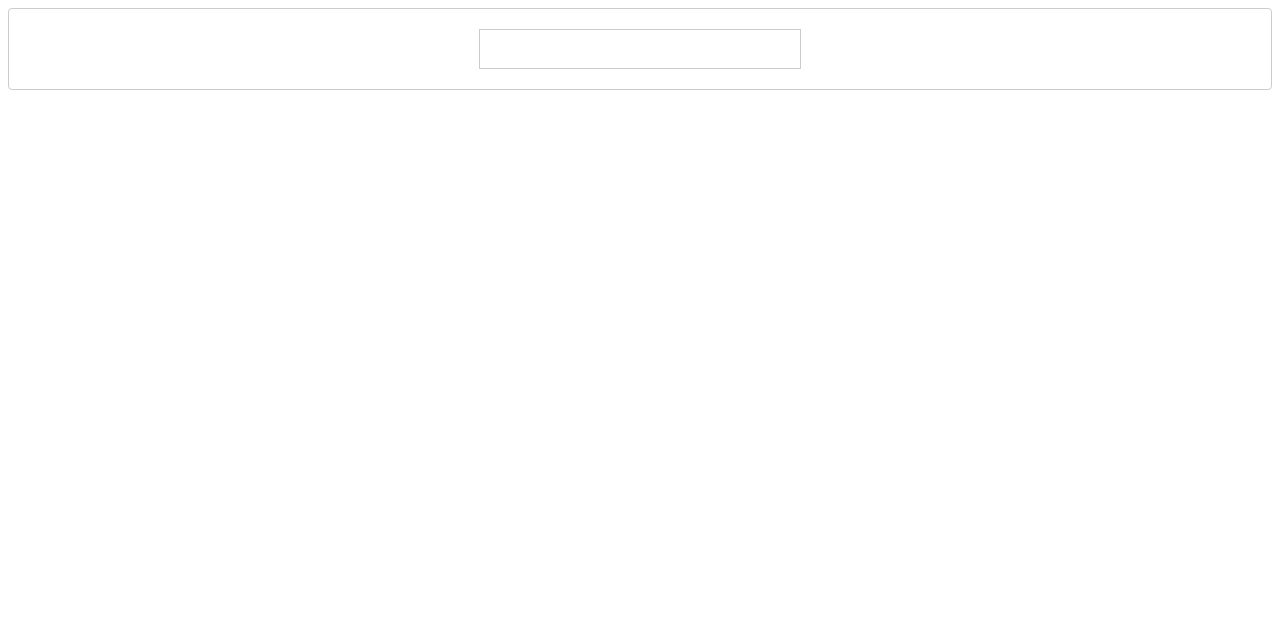
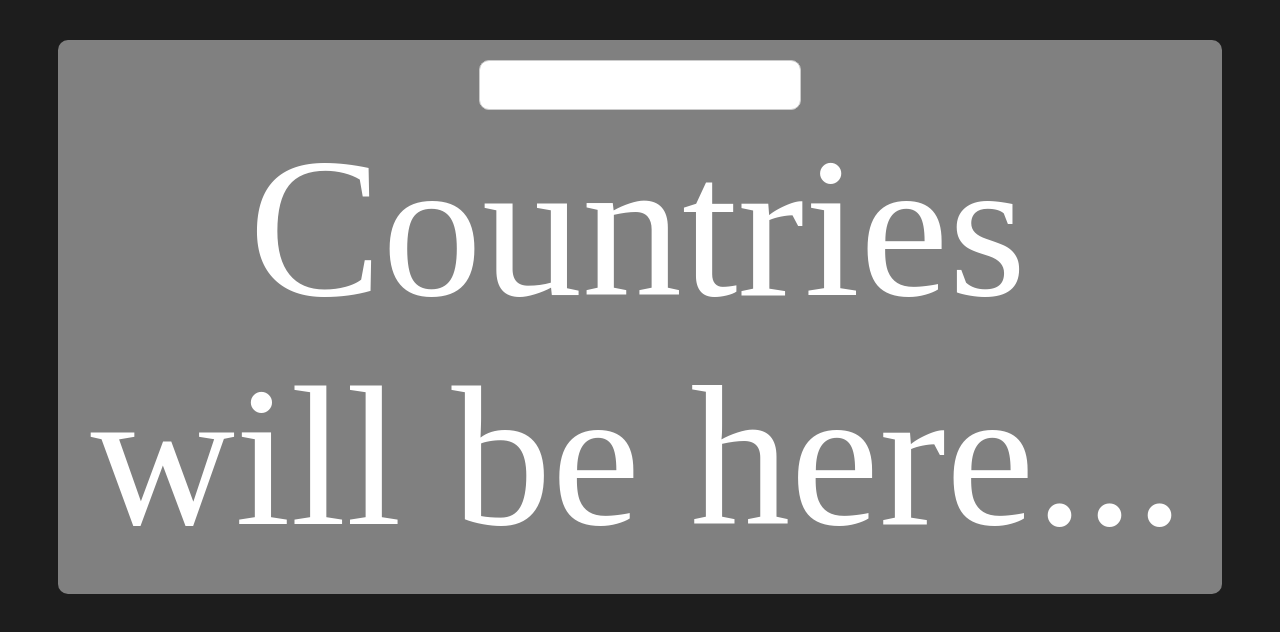
Before and after one commit to StanislavShurko/SearchYourName, a React (Create React App) app: page / in a window 1280 px wide. Shown: the top 632 px of the page. Built offline with nearby package versions, Linux system fonts and the light colour scheme; no server answers.

Commit message:
Country1

```diff
--- a/src/App.css
+++ b/src/App.css
@@ -1,6 +1,11 @@
 .App {
   text-align: center;
   align-items: center;
+  background-color: rgb(29, 29, 29);
+}
+
+html {
+  background-color: rgb(29, 29, 29);
 }
 
 .App-logo {
@@ -42,18 +47,23 @@
   display: flex;
   flex-direction: column;
   align-items: center;
-  border: 1px solid #ccc;
-  border-radius: 4px;
   padding: 20px;
+  background-color: grey;
+  margin-top: 40px;
+  border-radius: 10px;
+  margin-left: 50px;
+  margin-right: 50px;
 }
 
 input {
-  font-size: 16px;
+  font-size: 24px;
   padding: 10px;
   display: block;
   width: 300px;
   border: none;
   border: 1px solid #ccc;
+  border-radius: 10px;
+  text-align: center;
 }
 input:focus {
   outline: none;
@@ -82,3 +92,21 @@ input:focus {
   font-size: 90px;
   text-align: bottom;
 }
+
+.li-elem {
+  display: inline;
+  margin-right: 5px;
+  color: white;
+  font-size: 200px;
+  padding: 3px;
+}
+
+.ul-elem {
+  margin: 0;
+  padding: 4px;
+}
+
+.loading-elem {
+  color: white;
+  font-size: 60px;
+}
--- a/src/Name/FindName.tsx
+++ b/src/Name/FindName.tsx
@@ -6,8 +6,9 @@ import { RequestState } from "./RequestState";
 export function FindName() {
 
     const [person, setPerson] = useState("")
-    const [country, setCountry] = useState("")
+    const [country, setCountry] = useState([{country_id: "", probability: 0}])
     const [rs, setRs] = useState<RequestState>(RequestState.none);
+    const [countryCount, setCountryCount] = useState(0)
 
     function handlePerson(e: string) {
         setPerson(e)
@@ -16,8 +17,8 @@ export function FindName() {
     async function getLatest() {
         try {
             setRs(RequestState.request)
-            const res = await axios.get<any>(`https://api.nationalize.io?name=${person}`);
-            setCountry(res.data?.country)
+            const res = await axios.get(`https://api.nationalize.io?name=${person}`);
+            setCountry(res?.data.country)
             setRs(RequestState.success)
         } catch (e) {
             setRs(RequestState.failure)
@@ -26,11 +27,28 @@ export function FindName() {
     }
 
     useEffect(() => {
-            void getLatest();
-            console.log(country[0])
+            if (person.length > 2) {
+                void getLatest();
+            }else{
+                setCountry([{country_id: "", probability: 0}])
+            }
         }
         , [person]
     )
+
+    const renderCountries = () => {
+        if (rs === RequestState.request) {
+            return <div className="loading-elem">Loading...</div>
+        }else if (person.length <= 2) {
+            return <div className="li-elem">Countries will be here...</div>
+        }
+
+        const list = country.map(c =>
+            <li className="li-elem" key={c.country_id}>{c.country_id}   </li>
+        );
+        return <ul className="ul-elem">{list}</ul>
+    }
+
 
     return (
         <div className="find_name">
@@ -39,9 +57,7 @@ export function FindName() {
                     inputValue={handlePerson}
                 />
             </div>
-            <div className="column">
-               <div className="first">{}</div>
-            </div>
+            {renderCountries()}
         </div>
     )
 }
--- a/src/Name/NameInput.tsx
+++ b/src/Name/NameInput.tsx
@@ -1,7 +1,7 @@
 import React from "react";
 
 interface NameInputProps {
-    inputValue: (e: any) => void
+    inputValue: (e: string) => void
 }
 
 export function NameInput({inputValue}: NameInputProps) {
```
